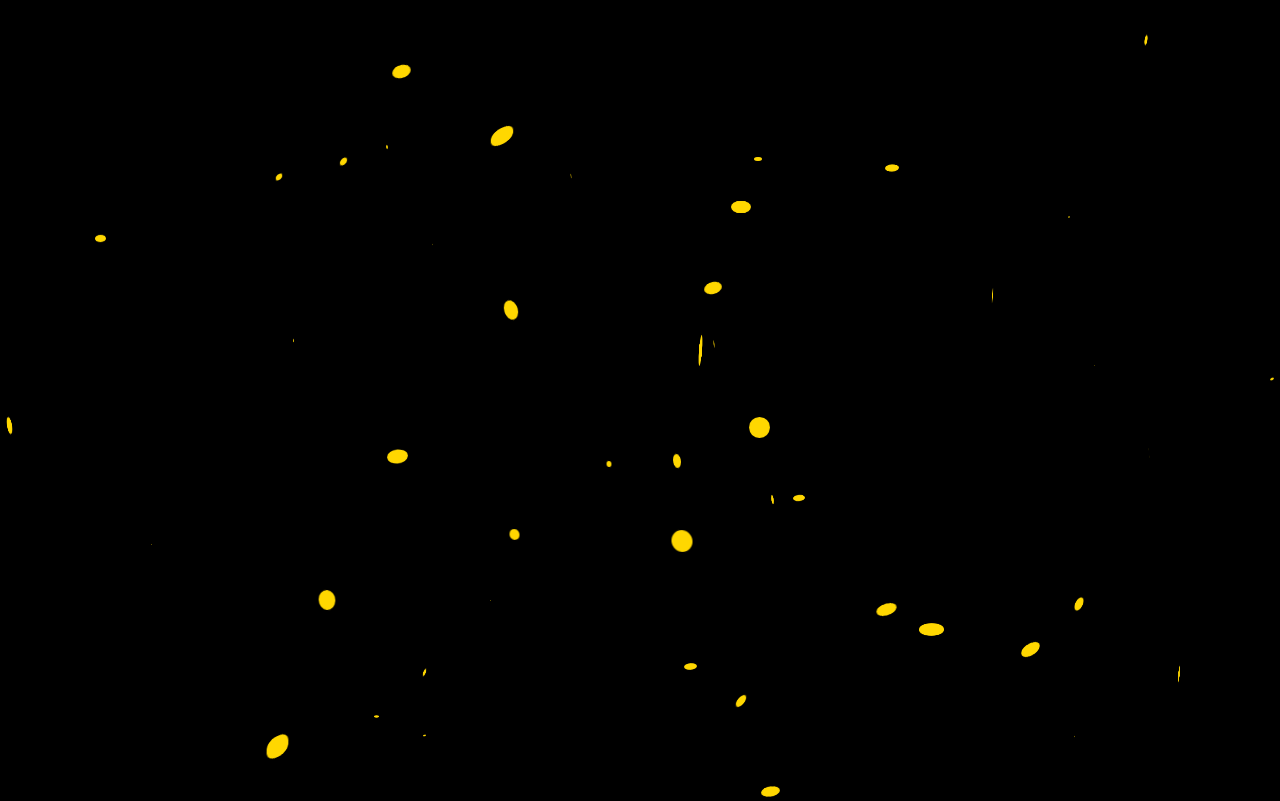
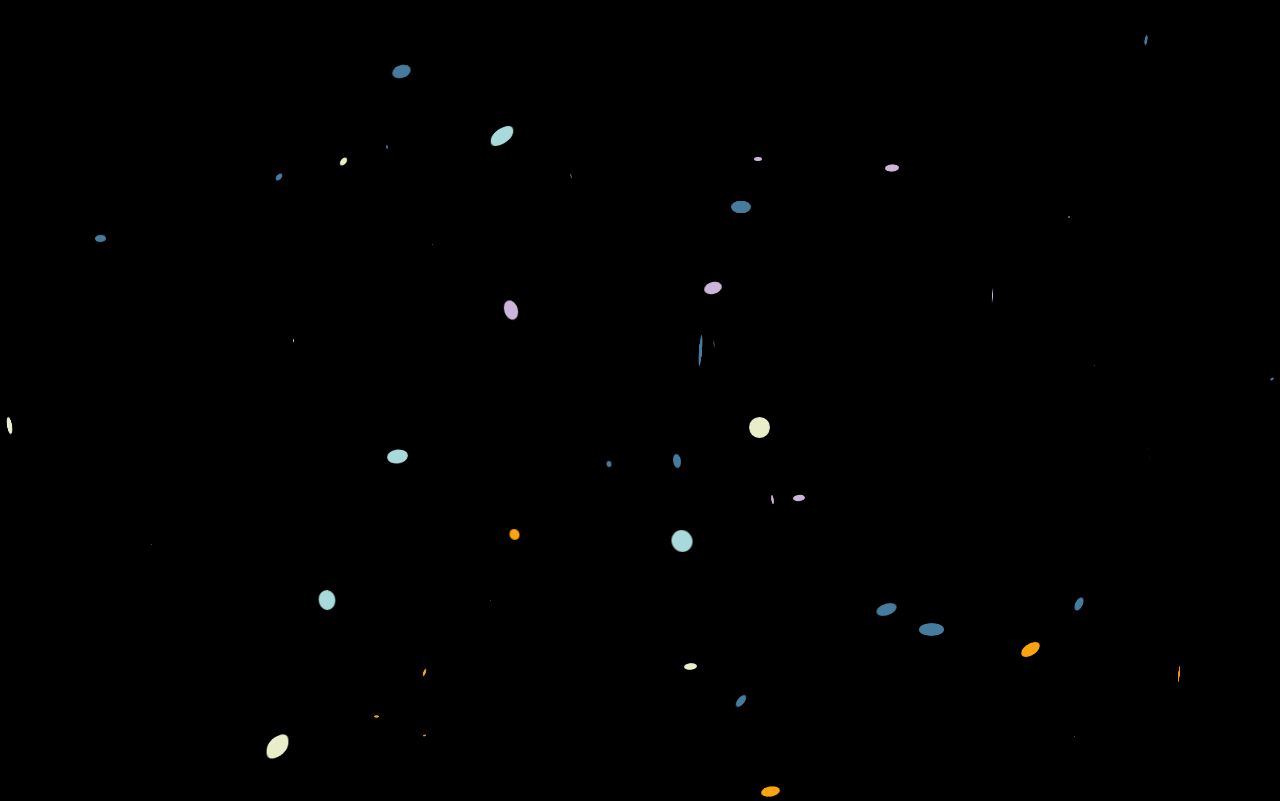
Before and after one commit to Argon-XL/Argon-XL.github.io, a plain HTML site: page confetttti.html in a window 1280 px wide. Shown: the top 801 px of the page. Drawn offline with Linux system fonts and the light colour scheme.

Commit message:
confetti update

```diff
--- a/confetttti.html
+++ b/confetttti.html
@@ -5,7 +5,7 @@
 		.confetti{
 			width: 10px;
 			height:25px;
-			background-color: gold;
+			/*background-color: gold;*/
 			display: inline-block;
 			/*border: 3px solid ghostwhite;*/
 			border-radius: 12px;
@@ -43,7 +43,8 @@
 	// function randomPlace(min,max) {
 	// 	const minCeile
 	// }
- let colors = ["blue", "orange", "red", "peachpuff", "white"]
+ let colors = ["#457b9d", "#a8dadc", "#e9edc9", "#cdb4db", "#fca311"]
+ // let colors = ["blue", "green", "red"]
  console.log(colors[3])
 
 
@@ -60,7 +61,7 @@
 		let startRot = Math.random()*-40 +"deg"
 		let endRot = Math.random()*70 + "deg"
 
-        let randomColor = Math.round(Math.random()*colors)
+        let randomColor = Math.floor(Math.random()*colors.length)
         square.classList.add("confetti")
         square.style.backgroundColor=colors[randomColor]
 
```
